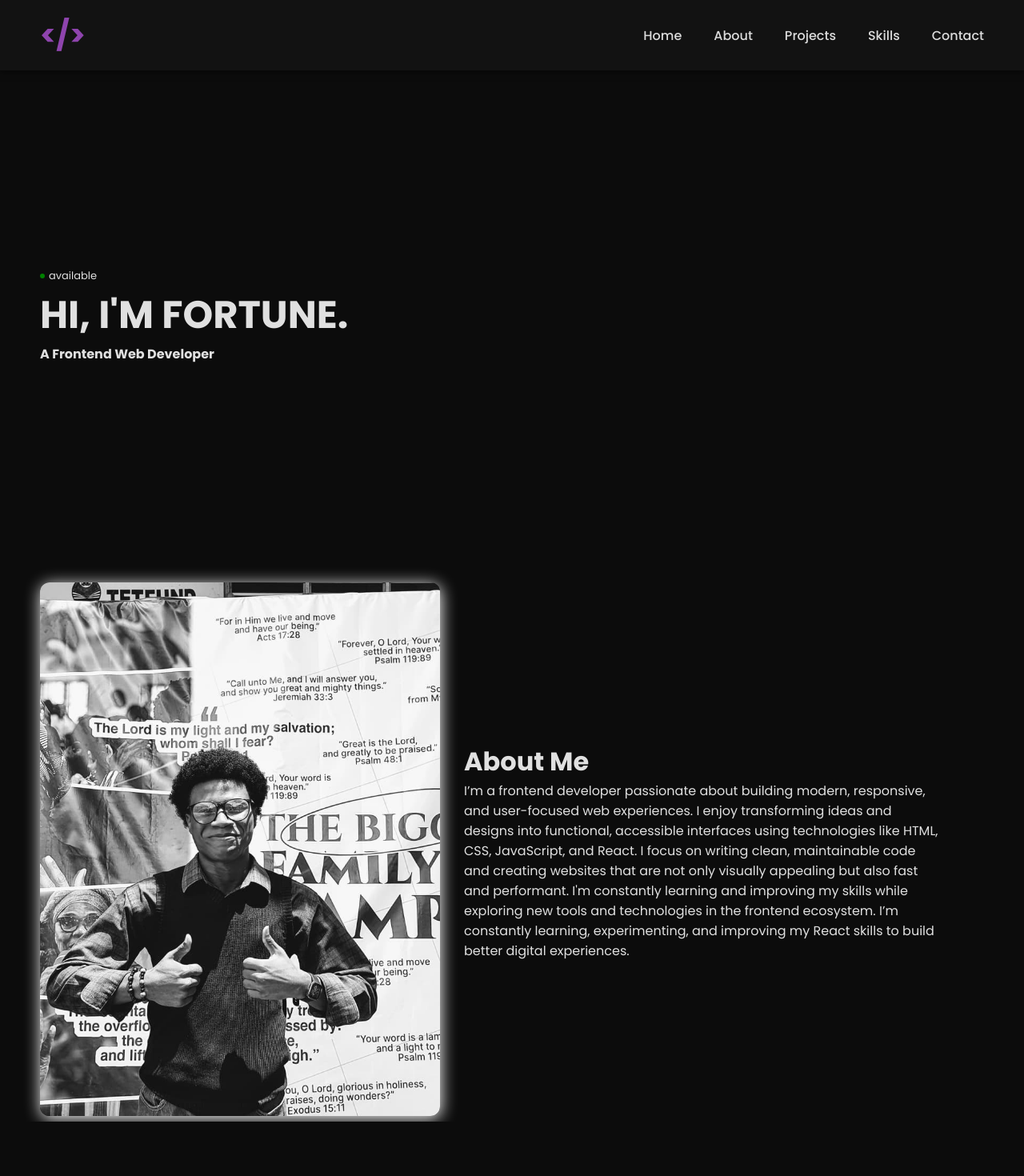
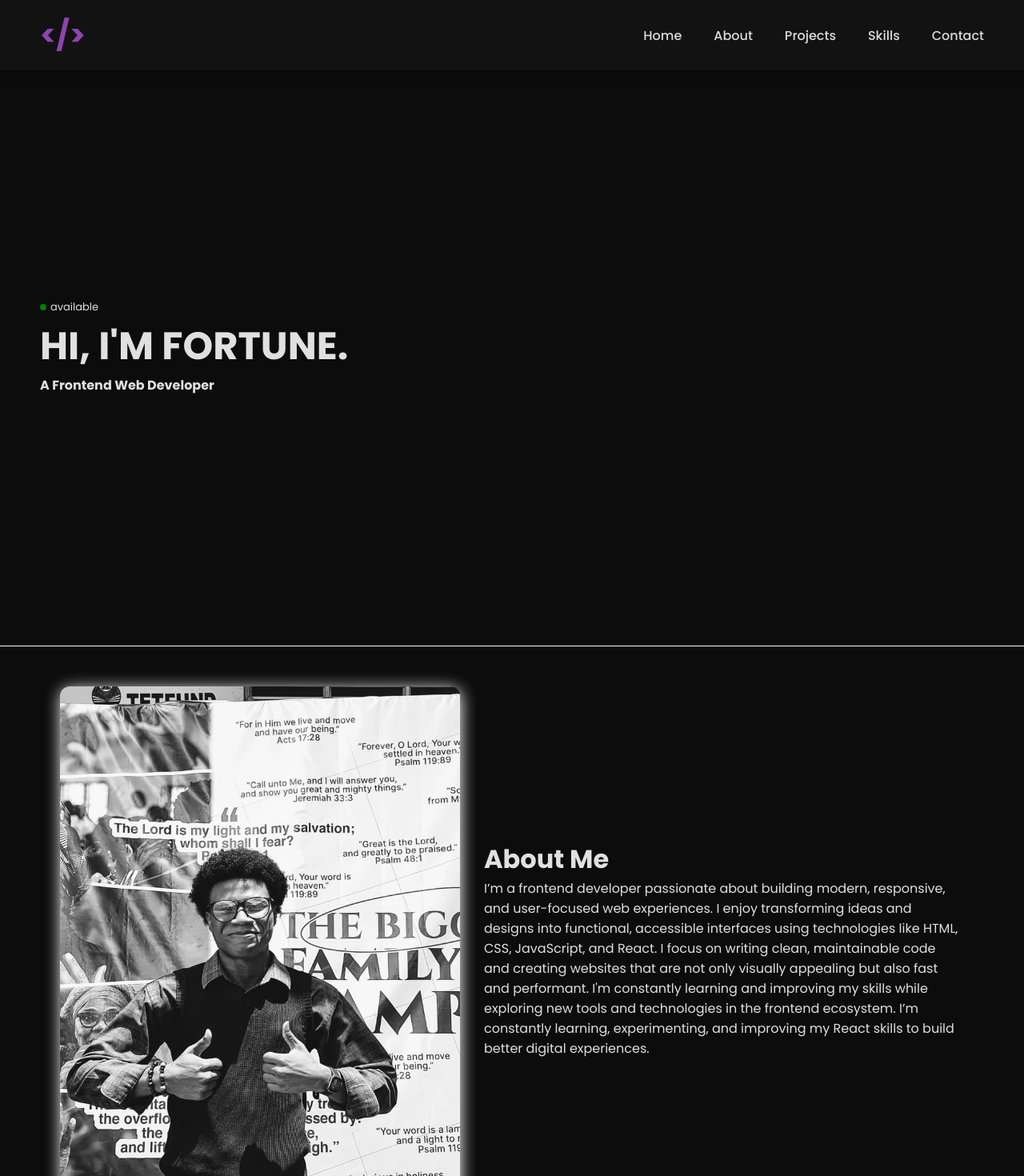
Before and after one commit to FortuneNnah/Portfolio, a React (Vite) app: page / in a window 1280 px wide. Shown: the top 1470 px of the page at 80% size. Before the commit the page ends 1402 px from the top, so only its background shows below. Built offline with nearby package versions, Linux system fonts and the light colour scheme.

Commit message:
still working...

```diff
--- a/src/App.css
+++ b/src/App.css
@@ -97,7 +97,10 @@ body{
   justify-content: center;
   align-items: flex-start;
   padding: 0 50px;
-  height: 80vh;
+  height: 90vh;
+  animation: fadeinright 2.5s ease-out;
+  border-bottom: 1px solid #fff;
+
 }
 
 .hero-content{
@@ -119,13 +122,19 @@ body{
 }
 
 .avail .circle{
-  width: 6px;
-  height: 6px;
-  /* font-size: 10px; */
+  width: 8px;
+  height: 8px;
   border-radius: 50px;
   background-color: green;
 }
 
+.about{
+  padding: 50px 0;
+  border-bottom: 1px solid #fff;
+  display: flex;
+  /* align-items: center; */
+  justify-content: center;
+}
 .about .about-content{
   display: flex;
   align-items: center;
@@ -135,7 +144,7 @@ body{
 
 .about-content .img img{
   width: 500px;
-  height: auto;
+  height: 650px;
   border-radius: 12px;
   box-shadow: 1px 3px 20px #fff;
 }
@@ -145,3 +154,14 @@ body{
   align-items: center;
   justify-content: flex-end;
 }
+
+@keyframes fadeinright{
+  from{
+    opacity: 0;
+    right: -50px;
+  }
+  to{
+    opacity: 1;
+    right: 0;
+  }
+}
```
